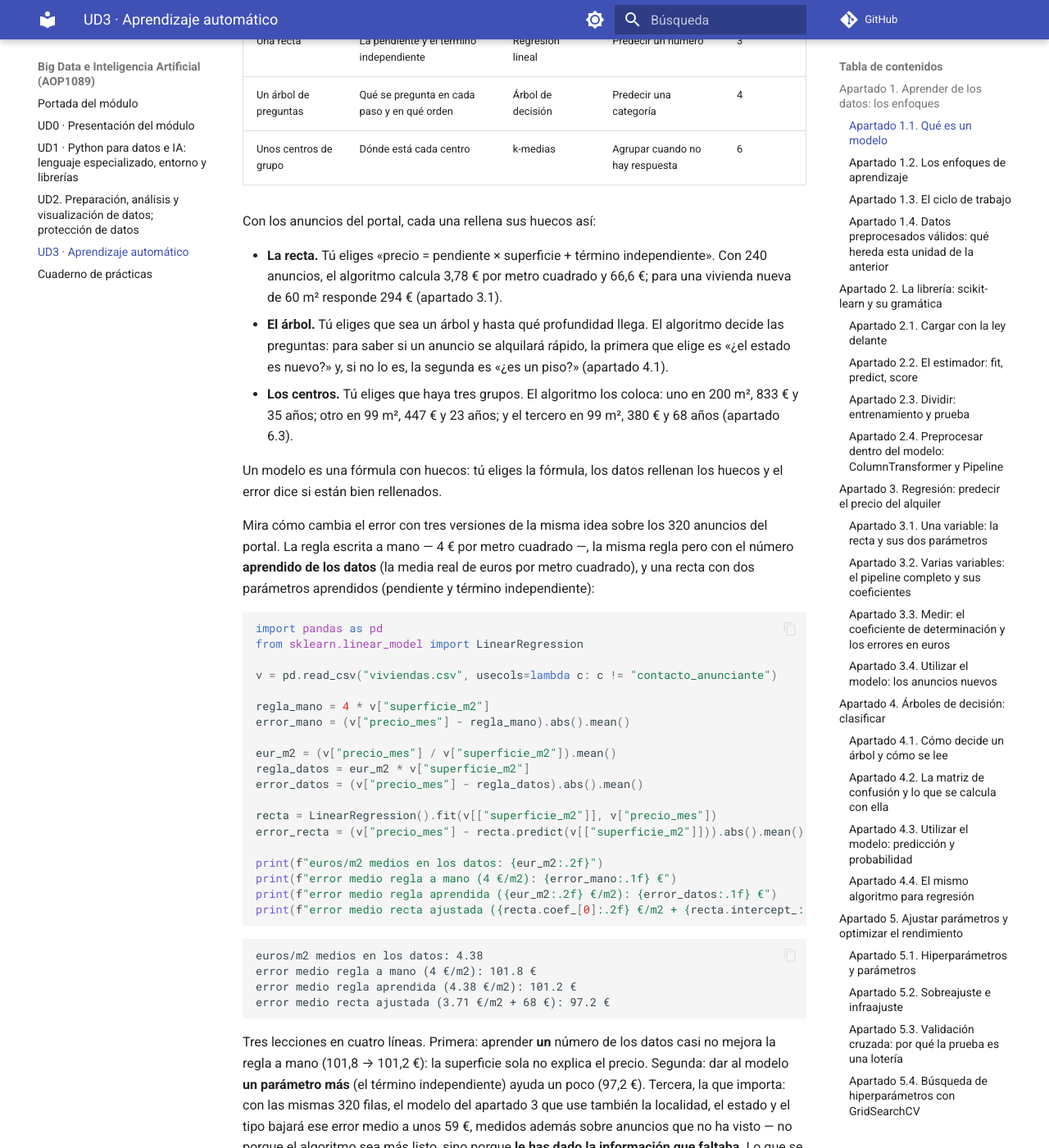
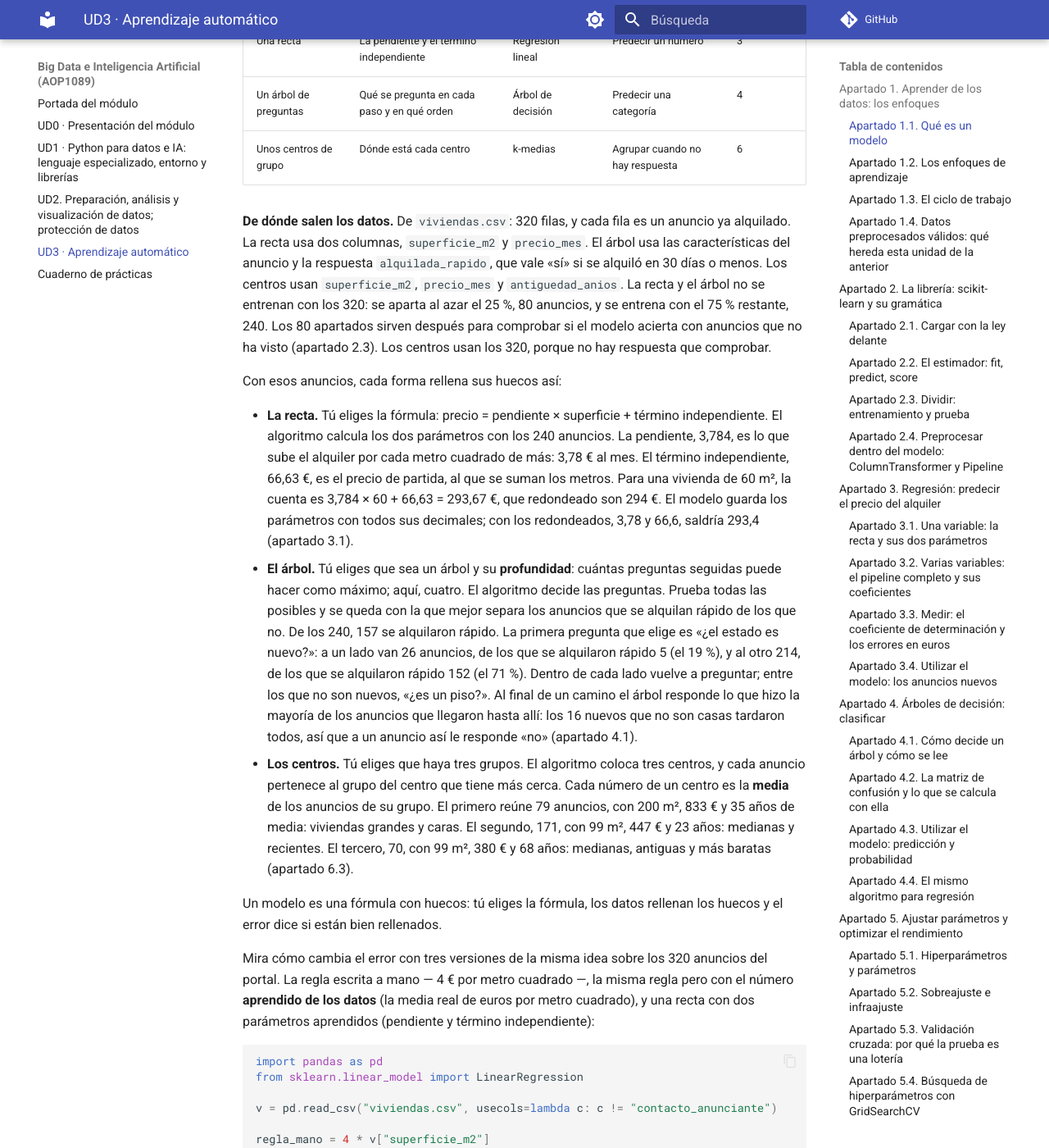
Before and after one commit to codigoRonin/apuntes-daw, an MkDocs documentation site: the page built from docs/big-data-e-inteligencia-artificial/ud3-aprendizaje-automatico.md, in a window 1280 px wide and 1400 px high, scrolled down 2972 px. Shown: the whole window at 82% size. Built offline with MkDocs 1.6.1 and Material for MkDocs 9.7.7, drawn with Linux system fonts in a browser that asks for light colours; comment, search, counter and statistics services are not loaded.

Commit message:
UD3 de Big Data: el apartado 1.1 explica de dónde salen los datos y desarrolla los tres ejemplos

```diff
--- a/docs/big-data-e-inteligencia-artificial/ud3-aprendizaje-automatico.md
+++ b/docs/big-data-e-inteligencia-artificial/ud3-aprendizaje-automatico.md
@@ -48,11 +48,13 @@ Las tres formas de la unidad, una por fila:
 | Un árbol de preguntas | Qué se pregunta en cada paso y en qué orden | Árbol de decisión | Predecir una categoría | 4 |
 | Unos centros de grupo | Dónde está cada centro | k-medias | Agrupar cuando no hay respuesta | 6 |
 
-Con los anuncios del portal, cada una rellena sus huecos así:
-
-- **La recta.** Tú eliges «precio = pendiente × superficie + término independiente». Con 240 anuncios, el algoritmo calcula 3,78 € por metro cuadrado y 66,6 €; para una vivienda nueva de 60 m² responde 294 € (apartado 3.1).
-- **El árbol.** Tú eliges que sea un árbol y hasta qué profundidad llega. El algoritmo decide las preguntas: para saber si un anuncio se alquilará rápido, la primera que elige es «¿el estado es nuevo?» y, si no lo es, la segunda es «¿es un piso?» (apartado 4.1).
-- **Los centros.** Tú eliges que haya tres grupos. El algoritmo los coloca: uno en 200 m², 833 € y 35 años; otro en 99 m², 447 € y 23 años; y el tercero en 99 m², 380 € y 68 años (apartado 6.3).
+**De dónde salen los datos.** De `viviendas.csv`: 320 filas, y cada fila es un anuncio ya alquilado. La recta usa dos columnas, `superficie_m2` y `precio_mes`. El árbol usa las características del anuncio y la respuesta `alquilada_rapido`, que vale «sí» si se alquiló en 30 días o menos. Los centros usan `superficie_m2`, `precio_mes` y `antiguedad_anios`. La recta y el árbol no se entrenan con los 320: se aparta al azar el 25 %, 80 anuncios, y se entrena con el 75 % restante, 240. Los 80 apartados sirven después para comprobar si el modelo acierta con anuncios que no ha visto (apartado 2.3). Los centros usan los 320, porque no hay respuesta que comprobar.
+
+Con esos anuncios, cada forma rellena sus huecos así:
+
+- **La recta.** Tú eliges la fórmula: precio = pendiente × superficie + término independiente. El algoritmo calcula los dos parámetros con los 240 anuncios. La pendiente, 3,784, es lo que sube el alquiler por cada metro cuadrado de más: 3,78 € al mes. El término independiente, 66,63 €, es el precio de partida, al que se suman los metros. Para una vivienda de 60 m², la cuenta es 3,784 × 60 + 66,63 = 293,67 €, que redondeado son 294 €. El modelo guarda los parámetros con todos sus decimales; con los redondeados, 3,78 y 66,6, saldría 293,4 (apartado 3.1).
+- **El árbol.** Tú eliges que sea un árbol y su **profundidad**: cuántas preguntas seguidas puede hacer como máximo; aquí, cuatro. El algoritmo decide las preguntas. Prueba todas las posibles y se queda con la que mejor separa los anuncios que se alquilan rápido de los que no. De los 240, 157 se alquilaron rápido. La primera pregunta que elige es «¿el estado es nuevo?»: a un lado van 26 anuncios, de los que se alquilaron rápido 5 (el 19 %), y al otro 214, de los que se alquilaron rápido 152 (el 71 %). Dentro de cada lado vuelve a preguntar; entre los que no son nuevos, «¿es un piso?». Al final de un camino el árbol responde lo que hizo la mayoría de los anuncios que llegaron hasta allí: los 16 nuevos que no son casas tardaron todos, así que a un anuncio así le responde «no» (apartado 4.1).
+- **Los centros.** Tú eliges que haya tres grupos. El algoritmo coloca tres centros, y cada anuncio pertenece al grupo del centro que tiene más cerca. Cada número de un centro es la **media** de los anuncios de su grupo. El primero reúne 79 anuncios, con 200 m², 833 € y 35 años de media: viviendas grandes y caras. El segundo, 171, con 99 m², 447 € y 23 años: medianas y recientes. El tercero, 70, con 99 m², 380 € y 68 años: medianas, antiguas y más baratas (apartado 6.3).
 
 Un modelo es una fórmula con huecos: tú eliges la fórmula, los datos rellenan los huecos y el error dice si están bien rellenados.
 
```
